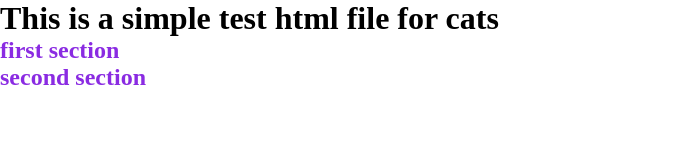
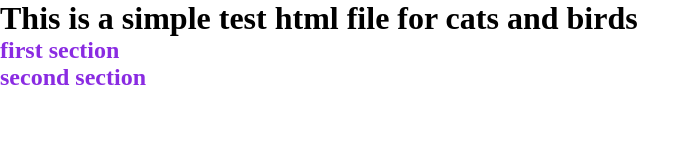
Before and after one commit to lallankumarverma/Cats, a plain HTML site: page index.html in a window 1280 px wide. Shown: the whole page, without its empty margins (0-700 px from the left). Drawn offline with Linux system fonts and the light colour scheme; files that its build step writes are made by us from their sources.

Commit message:
modified index.hmtl for birds as well

```diff
--- a/index.html
+++ b/index.html
@@ -7,7 +7,7 @@
     <link rel="stylesheet" href="site.css">
 </head>
 <body>
-    <h1>This is a simple test html file for cats</h1>
+    <h1>This is a simple test html file for cats and birds</h1>
     <div class="container">
         <div class="first">
             <h2>first section</h2>
```
